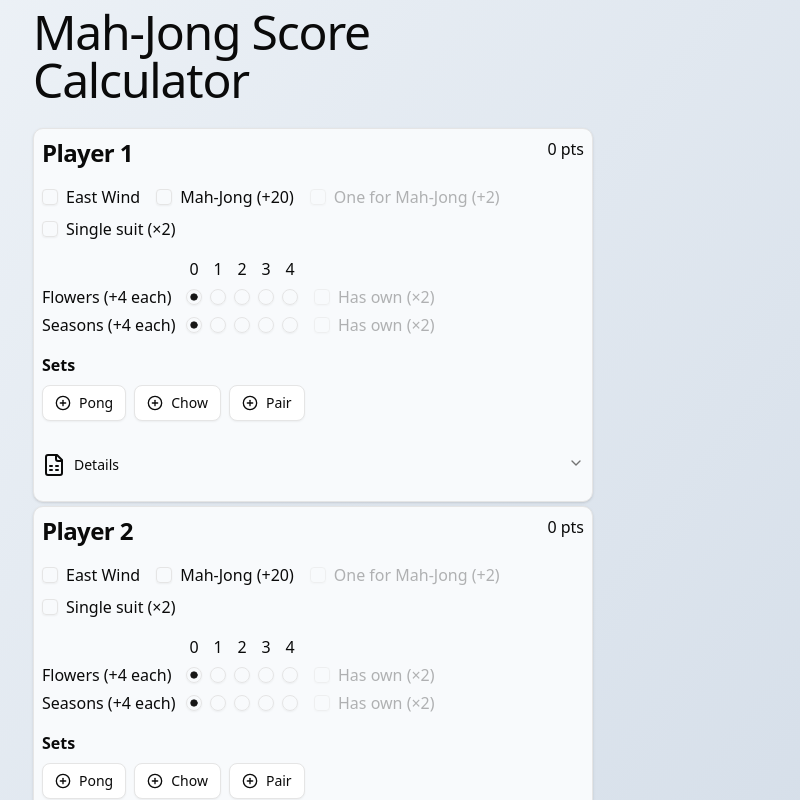
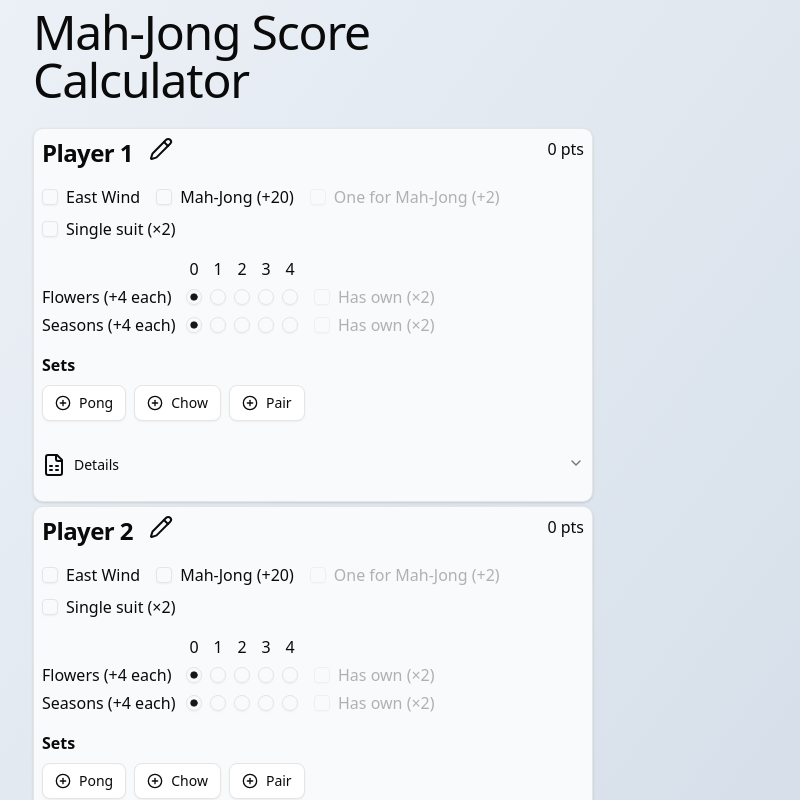
Before and after one commit to vpoupet/mahjong, a React (Vite) app: page / in a window 1280 px wide. Shown: the top 800 px of the page, without its empty margins (327-1127 px from the left). Built offline with nearby package versions, Linux system fonts and the light colour scheme.

Commit message:
Name edit

```diff
--- a/src/components/Player.tsx
+++ b/src/components/Player.tsx
@@ -1,9 +1,9 @@
 import type { PlayerData } from "@/schema";
 import PlayerCheckboxes from "./PlayerCheckboxes";
 import PlayerFlowersAndSeasons from "./PlayerFlowersAndSeasons";
+import PlayerName from "./PlayerName";
 import PlayerScoreDetails from "./PlayerScoreDetails";
 import PlayerSets from "./PlayerSets";
-import { H3 } from "./typography";
 import { getScore } from "./utils";
 
 type Props = {
@@ -14,17 +14,13 @@ type Props = {
 };
 
 export default function Player(props: Props) {
-    const { playerData, setPlayerData, setMahjong } = props;
+    const { playerData, setPlayerData, setMahjong, setEastWind } = props;
+
     const score = getScore(playerData);
     return (
         <div className="p-2 border-1 shadow-sm rounded-lg bg-slate-50">
-            <div className="flex justify-between">
-                {/* Player Name */}
-                <H3>
-                    {playerData.name === ""
-                        ? `Player ${playerData.index + 1}`
-                        : playerData.name}
-                </H3>
+            <div className="h-12 flex justify-between">
+                <PlayerName playerData={playerData} setPlayerData={setPlayerData} />
                 <div>{score.base * score.mult} pts</div>
             </div>
             <div className="flex flex-col gap-4">
@@ -32,7 +28,7 @@ export default function Player(props: Props) {
                     playerData={playerData}
                     setPlayerData={setPlayerData}
                     setMahjong={setMahjong}
-                    setEastWind={props.setEastWind}
+                    setEastWind={setEastWind}
                 />
                 <PlayerFlowersAndSeasons
                     playerData={playerData}
--- /dev/null
+++ b/src/components/PlayerName.tsx
@@ -0,0 +1,48 @@
+import { useState } from "react";
+import { Input } from "./ui/input";
+import type { PlayerData } from "@/schema";
+import { H3 } from "./typography";
+import { Pencil } from "lucide-react";
+
+type Props = {
+    playerData: PlayerData;
+    setPlayerData: (playerData: Partial<PlayerData>) => void;
+};
+
+export default function PlayerName(props: Props) {
+    const { playerData, setPlayerData } = props;
+    const [isEditingName, setIsEditingName] = useState<boolean>(false);
+
+    if (isEditingName) {
+        return (
+            <Input
+                className="w-64"
+                placeholder="Player name"
+                value={playerData.name}
+                onChange={(e) => setPlayerData({ name: e.target.value })}
+                onKeyDown={(e) => {
+                    if (e.key === "Enter") {
+                        setIsEditingName(false);
+                    }
+                }}
+                onBlur={() => setIsEditingName(false)}
+                autoFocus
+                onFocus={(e) => e.target.select()}
+            />
+        );
+    } else {
+        return (
+            <div className="flex gap-4">
+                <H3>
+                    {playerData.name === ""
+                        ? `Player ${playerData.index + 1}`
+                        : playerData.name}
+                </H3>
+                <Pencil
+                    className="cursor-pointer"
+                    onClick={() => setIsEditingName(true)}
+                />
+            </div>
+        );
+    }
+}
```
Also changed, not shown: 5 other files (tests, documents, lock files or other folders).
